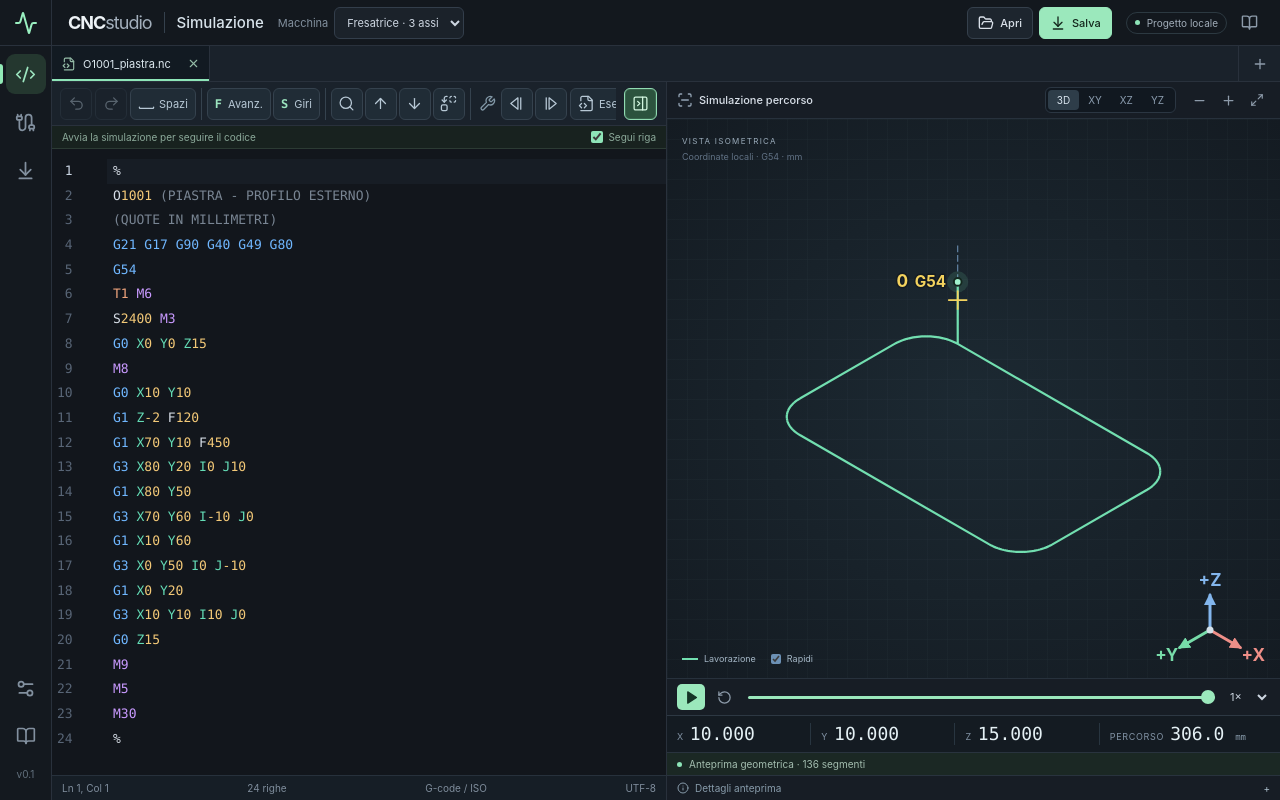
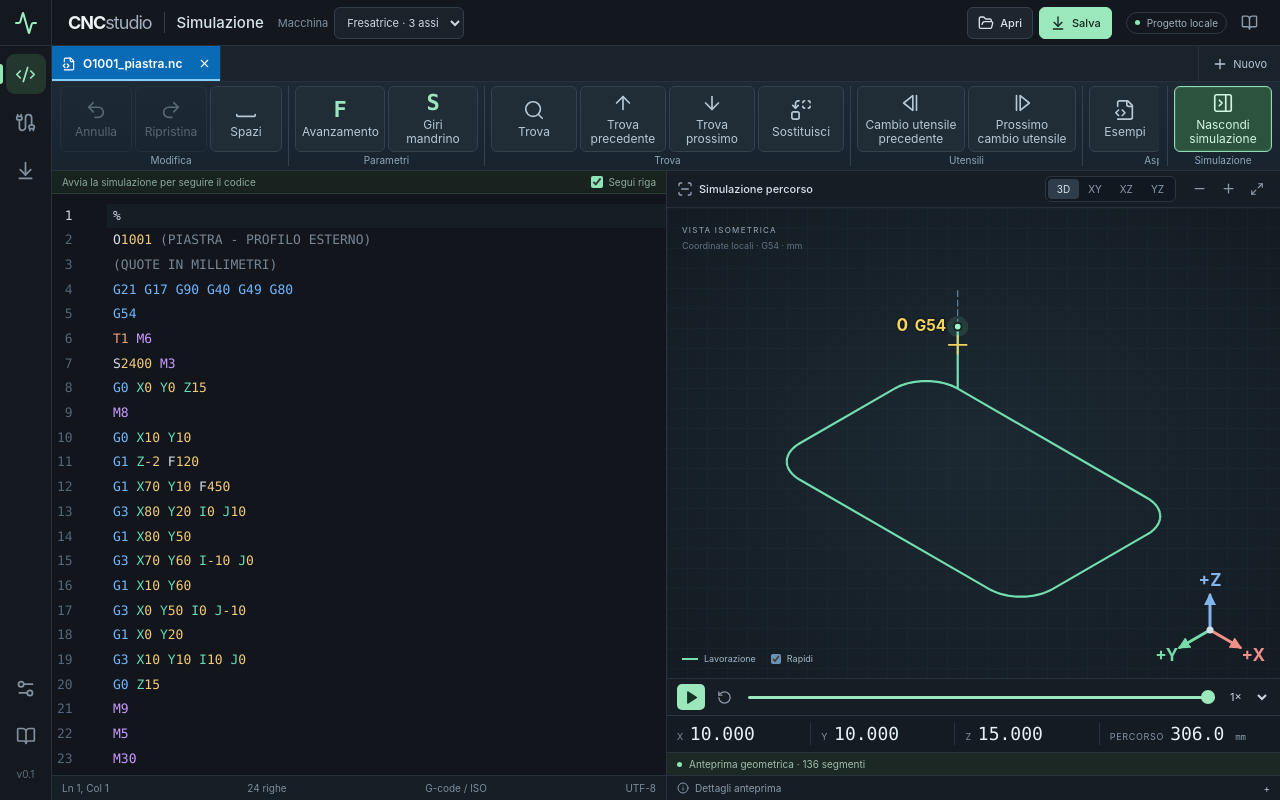
Before and after one commit to Rama-131/cnc-editor, a React (Vite) app: page / in a window 1280 px wide. Built offline with nearby package versions, Linux system fonts and the light colour scheme.

Commit message:
Use blue active file tabs and a labelled command ribbon

```diff
--- a/src/App.tsx
+++ b/src/App.tsx
@@ -21,7 +21,6 @@ import {
   ArrowDown,
   StepBack,
   StepForward,
-  Wrench,
   PanelRightClose,
   PanelRightOpen,
   X,
@@ -619,20 +618,19 @@ export default function App() {
               onNew={newProgram}
             />
           )}
+          {(tab === "workspace" || tab === "serial") && active && (
             <div
-            className={`workspace ${tab === "workspace" ? `simulation-page${simulationVisible ? "" : " editor-only"}` : "transmission-page"}`}
-            hidden={tab === "settings"}
+              className="panel-head editor-head editor-toolbar"
+              role="toolbar"
+              aria-label="Comandi del programma"
             >
-            <div className="editor-column" hidden={tab === "receive"}>
-              {active ? (
-                <section
-                  className="editor panel"
-                  role="tabpanel"
-                  id="program-panel"
-                  aria-labelledby={`program-tab-${active.id}`}
+              <div className="icon-group">
+                <div
+                  className="toolbar-group"
+                  role="group"
+                  aria-label="Modifica programma"
+                  data-label="Modifica"
                 >
-                  <div className="panel-head editor-head editor-toolbar">
-                    <div className="icon-group">
                   <button
                     className="icon-button"
                     aria-label="Annulla modifica"
@@ -641,6 +639,7 @@ export default function App() {
                     onClick={() => programEditor.current?.undo()}
                   >
                     <Undo2 size={16} />
+                    <span className="toolbar-button-label">Annulla</span>
                   </button>
                   <button
                     className="icon-button"
@@ -650,6 +649,7 @@ export default function App() {
                     onClick={() => programEditor.current?.redo()}
                   >
                     <Redo2 size={16} />
+                    <span className="toolbar-button-label">Ripristina</span>
                   </button>
                   <button
                     className="examples-toggle spacing-button"
@@ -662,13 +662,15 @@ export default function App() {
                     }}
                   >
                     <Space size={15} />
-                        <span>Spazi</span>
+                    <span className="toolbar-button-label">Spazi</span>
                   </button>
+                </div>
                 <div
                   className="toolbar-group"
                   hidden={tab !== "workspace"}
                   role="group"
                   aria-label="Modifica avanzamento e giri"
+                  data-label="Parametri"
                 >
                   <button
                     className="examples-toggle adjust-button"
@@ -679,7 +681,7 @@ export default function App() {
                     onClick={() => openAdjustment("F")}
                   >
                     <b>F</b>
-                          <span>Avanz.</span>
+                    <span className="toolbar-button-label">Avanzamento</span>
                   </button>
                   <button
                     className="examples-toggle adjust-button"
@@ -690,7 +692,7 @@ export default function App() {
                     onClick={() => openAdjustment("S")}
                   >
                     <b>S</b>
-                          <span>Giri</span>
+                    <span className="toolbar-button-label">Giri mandrino</span>
                   </button>
                 </div>
                 <div
@@ -698,6 +700,7 @@ export default function App() {
                   hidden={tab !== "workspace"}
                   role="group"
                   aria-label="Ricerca e sostituzione"
+                  data-label="Trova"
                 >
                   <button
                     className="icon-button"
@@ -706,12 +709,11 @@ export default function App() {
                     aria-expanded={editorSearch === "find"}
                     aria-pressed={editorSearch === "find"}
                     onClick={() =>
-                            editorAction(() =>
-                              programEditor.current?.toggleSearch(),
-                            )
+                      editorAction(() => programEditor.current?.toggleSearch())
                     }
                   >
                     <Search size={16} />
+                    <span className="toolbar-button-label">Trova</span>
                   </button>
                   <button
                     className="icon-button"
@@ -720,6 +722,9 @@ export default function App() {
                     onClick={() => findText(-1)}
                   >
                     <ArrowUp size={15} />
+                    <span className="toolbar-button-label">
+                      Trova precedente
+                    </span>
                   </button>
                   <button
                     className="icon-button"
@@ -728,6 +733,7 @@ export default function App() {
                     onClick={() => findText(1)}
                   >
                     <ArrowDown size={15} />
+                    <span className="toolbar-button-label">Trova prossimo</span>
                   </button>
                   <button
                     className="icon-button"
@@ -742,6 +748,7 @@ export default function App() {
                     }
                   >
                     <Replace size={16} />
+                    <span className="toolbar-button-label">Sostituisci</span>
                   </button>
                 </div>
                 <div
@@ -749,8 +756,8 @@ export default function App() {
                   hidden={tab !== "workspace"}
                   role="group"
                   aria-label="Cambi utensile"
+                  data-label="Utensili"
                 >
-                        <Wrench className="toolbar-symbol" size={13} />
                   <button
                     className="icon-button"
                     title="Cambio utensile precedente"
@@ -758,6 +765,9 @@ export default function App() {
                     onClick={() => goToTool(-1)}
                   >
                     <StepBack size={16} />
+                    <span className="toolbar-button-label">
+                      Cambio utensile precedente
+                    </span>
                   </button>
                   <button
                     className="icon-button"
@@ -766,8 +776,17 @@ export default function App() {
                     onClick={() => goToTool(1)}
                   >
                     <StepForward size={16} />
+                    <span className="toolbar-button-label">
+                      Prossimo cambio utensile
+                    </span>
                   </button>
                 </div>
+                <div
+                  className="toolbar-group"
+                  role="group"
+                  aria-label="Aspetto dell’editor"
+                  data-label="Aspetto"
+                >
                   <button
                     className="examples-toggle"
                     hidden={tab !== "workspace"}
@@ -777,7 +796,7 @@ export default function App() {
                     onClick={toggleExamples}
                   >
                     <FileCode2 size={13} />
-                        Esempi
+                    <span className="toolbar-button-label">Esempi</span>
                   </button>
                   <button
                     className={`icon-button ${showColors ? "active" : ""}`}
@@ -788,9 +807,17 @@ export default function App() {
                     onClick={toggleColors}
                   >
                     <PaletteIcon size={16} />
+                    <span className="toolbar-button-label">Colori</span>
                   </button>
                 </div>
+              </div>
               {tab === "workspace" && (
+                <div
+                  className="toolbar-group simulation-tools"
+                  role="group"
+                  aria-label="Visibilità simulazione"
+                  data-label="Simulazione"
+                >
                   <button
                     className="examples-toggle simulation-toggle"
                     aria-label={
@@ -813,14 +840,28 @@ export default function App() {
                     ) : (
                       <PanelRightOpen size={16} />
                     )}
-                        <span>
+                    <span className="toolbar-button-label">
                       {programs.previewVisible
                         ? "Nascondi simulazione"
                         : "Mostra simulazione"}
                     </span>
                   </button>
+                </div>
               )}
             </div>
+          )}
+          <div
+            className={`workspace ${tab === "workspace" ? `simulation-page${simulationVisible ? "" : " editor-only"}` : "transmission-page"}`}
+            hidden={tab === "settings"}
+          >
+            <div className="editor-column" hidden={tab === "receive"}>
+              {active ? (
+                <section
+                  className="editor panel"
+                  role="tabpanel"
+                  id="program-panel"
+                  aria-labelledby={`program-tab-${active.id}`}
+                >
                   {adjustment && tab === "workspace" && (
                     <ProgramAdjustment
                       key={`${active.id}-${adjustment.word}`}
--- a/src/components/ProgramTabs.tsx
+++ b/src/components/ProgramTabs.tsx
@@ -145,12 +145,13 @@ export function ProgramTabs({
       </div>
       <div className="program-tab-actions">
         <button
-          className="icon-button"
+          className="new-program-button"
           aria-label="Nuovo programma"
           title="Nuovo programma"
           onClick={onNew}
         >
           <Plus size={16} />
+          <span>Nuovo</span>
         </button>
       </div>
     </div>
--- a/src/styles.css
+++ b/src/styles.css
@@ -354,9 +354,9 @@ main {
   color: #91a0af;
 }
 .program-tab.active {
-  background: #121a22;
-  color: #dce8ef;
-  box-shadow: inset 0 -2px var(--green);
+  background: #096bb6;
+  color: #ffffff;
+  box-shadow: inset 0 -2px #86ceff;
 }
 .program-tab > button[role="tab"] {
   display: flex;
@@ -366,7 +366,10 @@ main {
   height: 100%;
   min-width: 95px;
   max-width: 240px;
-  font-size: 11px;
+  font-size: 12px;
+}
+.program-tab.active > button[role="tab"] {
+  font-weight: 600;
 }
 .program-tab > button[role="tab"] span {
   overflow: hidden;
@@ -391,6 +394,20 @@ main {
 .program-tab:hover {
   background: #23303a;
 }
+.program-tab.active:hover {
+  background: #1174bd;
+}
+.program-tab.active svg {
+  color: #ffffff;
+}
+.program-tab.active .tab-rename {
+  border-color: #b5e0ff;
+  background: #14598f;
+  color: #ffffff;
+}
+.program-tab.active button:focus-visible {
+  outline-color: #ffffff;
+}
 .close-program {
   display: grid;
   place-items: center;
@@ -402,6 +419,9 @@ main {
 .close-program:hover {
   background: #3a4a57;
 }
+.program-tab.active .close-program:hover {
+  background: #ffffff26;
+}
 .program-tab-actions {
   display: flex;
   align-items: center;
@@ -409,6 +429,20 @@ main {
   padding: 0 6px;
   flex-shrink: 0;
   border-left: 1px solid var(--line);
+}
+.new-program-button {
+  display: inline-flex;
+  align-items: center;
+  gap: 5px;
+  min-height: 28px;
+  padding: 4px 7px;
+  border-radius: 4px;
+  color: #b6c7d5;
+  font-size: 11px;
+}
+.new-program-button:hover {
+  background: #2a3c4b;
+  color: #e6f2fa;
 }
 .program-tabs-bar button:focus-visible {
   outline-offset: -3px;
@@ -512,40 +546,52 @@ main {
 }
 .editor-toolbar {
   height: auto;
-  min-height: 44px;
+  min-height: 84px;
+  align-items: stretch;
   justify-content: flex-start;
-  padding-left: 8px;
+  gap: 8px;
+  padding: 4px 8px;
+  background: linear-gradient(#1d2a36, #18232e);
 }
 .editor-toolbar .icon-group {
   flex: 1;
-  width: 100%;
   min-width: 0;
-  align-items: center;
+  align-items: stretch;
+  gap: 6px;
   overflow-x: auto;
   overflow-y: hidden;
   scrollbar-width: thin;
-  padding-block: 5px;
+  padding: 0;
 }
 .editor-toolbar button {
+  display: flex;
+  flex-direction: column;
+  align-items: center;
+  justify-content: center;
+  gap: 4px;
   flex-shrink: 0;
-  white-space: nowrap;
-  min-height: 32px;
+  width: 72px;
+  min-height: 58px;
+  padding: 5px 6px;
+  white-space: normal;
   border: 1px solid #35424e;
   border-radius: 6px;
   background: #202c36;
   color: #b7c8d5;
+  font-size: 12px;
+  line-height: 1.15;
 }
 .editor-toolbar .icon-button {
-  width: 32px;
-  height: 32px;
+  width: 72px;
+  height: auto;
 }
 .editor-toolbar .examples-toggle {
-  padding: 5px 7px;
-  font-size: 11px;
+  padding: 5px 6px;
+  font-size: 12px;
 }
 .editor-toolbar svg {
-  width: 17px;
-  height: 17px;
+  width: 22px;
+  height: 22px;
   stroke-width: 1.8;
 }
 .editor-toolbar button:not(:disabled):hover,
@@ -577,32 +623,59 @@ main {
   outline-offset: -1px;
 }
 .editor-toolbar .simulation-toggle {
-  min-width: 32px;
+  width: 98px;
   justify-content: center;
 }
-@container editor (max-width: 800px) {
-  .simulation-toggle span {
-    display: none;
-  }
+.editor-toolbar .adjust-button {
+  width: 90px;
+}
+.editor-toolbar [data-label="Trova"] button {
+  width: 86px;
+}
+.editor-toolbar [data-label="Utensili"] button {
+  width: 108px;
+}
+.toolbar-button-label {
+  display: block;
+  max-width: 100%;
+  white-space: normal;
+  text-align: center;
 }
 .toolbar-group {
   display: flex;
   flex-shrink: 0;
-  align-items: center;
-  gap: 2px;
-  padding-left: 5px;
-  margin-left: 2px;
+  align-items: stretch;
+  gap: 3px;
+  position: relative;
+  padding: 0 6px 14px 0;
+  margin: 0;
+  border-right: 1px solid #35424e;
+}
+.toolbar-group::after {
+  content: attr(data-label);
+  position: absolute;
+  inset: auto 6px 0 0;
+  color: #8fa7b8;
+  font-size: 10px;
+  line-height: 12px;
+  text-align: center;
+  pointer-events: none;
+}
+.simulation-tools {
+  border-right: 0;
   border-left: 1px solid #35424e;
-}
-.toolbar-symbol {
-  margin-inline: 3px;
-  color: #8298a7;
+  padding: 0 0 14px 6px;
+}
+.simulation-tools::after {
+  left: 6px;
+  right: 0;
 }
 .adjust-button b {
   color: #9ce5bf;
   font-family: Consolas, monospace;
-  font-size: 12px;
-  margin-right: 2px;
+  font-size: 22px;
+  line-height: 22px;
+  margin: 0;
 }
 .program-adjustment {
   flex-shrink: 0;
@@ -2105,9 +2178,6 @@ main {
   }
 }
 @media (max-width: 480px) {
-  .spacing-button span {
-    display: none;
-  }
   .topbar {
     padding-inline: 8px;
     column-gap: 6px;
```
Also changed, not shown: 1 other file (tests, documents, lock files or other folders). Lines whose indentation alone changed are shown as unchanged.
